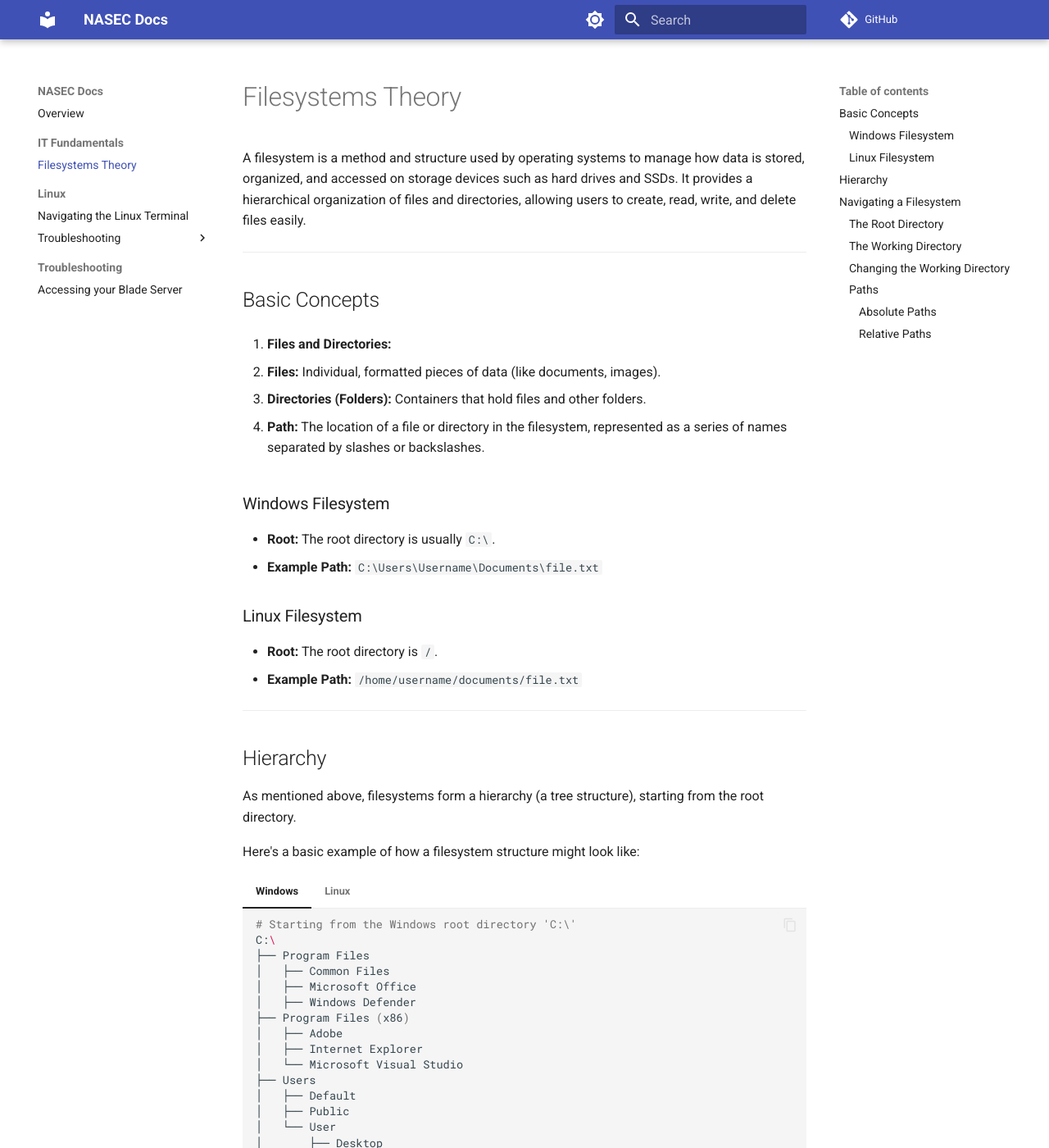
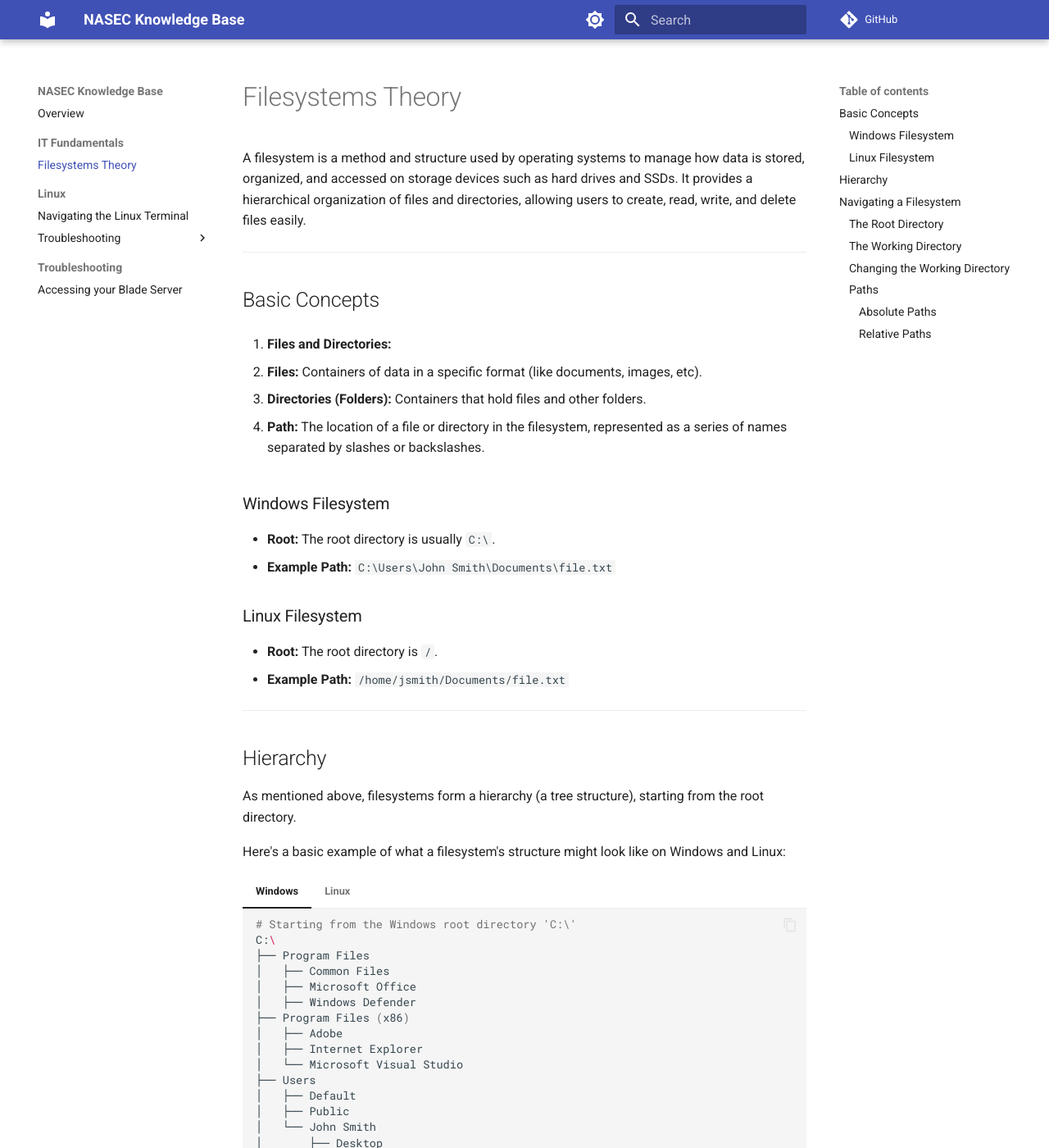
Before and after one commit to ralgar/nasec-docs, an MkDocs documentation site: the page built from content/fundamentals/filesystems.md, in a window 1280 px wide and 1400 px high. Shown: the whole window at 82% size. Built offline with MkDocs 1.6.1 and Material for MkDocs 9.7.7, drawn with Linux system fonts in a browser that asks for light colours; comment, search, counter and statistics services are not loaded; some of the changed text lies outside the part shown.

Commit message:
docs(*): update everything for initial release (#2)

````diff
--- a/content/fundamentals/filesystems.md
+++ b/content/fundamentals/filesystems.md
@@ -11,7 +11,8 @@ A filesystem is a method and structure used by operating systems to manage how
 
 1. **Files and Directories:**
 
-   - **Files:** Individual, formatted pieces of data (like documents, images).
+   - **Files:** Containers of data in a specific format (like documents,
+     images, etc).
    - **Directories (Folders):** Containers that hold files and other folders.
 
 1. **Path:** The location of a file or directory in the filesystem,
@@ -20,12 +21,12 @@ A filesystem is a method and structure used by operating systems to manage how
 ### Windows Filesystem
 
 - **Root:** The root directory is usually `C:\`.
-- **Example Path:** `C:\Users\Username\Documents\file.txt`
+- **Example Path:** `C:\Users\John Smith\Documents\file.txt`
 
 ### Linux Filesystem
 
 - **Root:** The root directory is `/`.
-- **Example Path:** `/home/username/documents/file.txt`
+- **Example Path:** `/home/jsmith/Documents/file.txt`
 
 ---
 
@@ -34,7 +35,8 @@ A filesystem is a method and structure used by operating systems to manage how
 As mentioned above, filesystems form a hierarchy (a tree structure), starting
  from the root directory.
 
-Here's a basic example of how a filesystem structure might look like:
+Here's a basic example of what a filesystem's structure might look like on
+ Windows and Linux:
 
 === "Windows"
 
@@ -52,7 +54,7 @@ Here's a basic example of how a filesystem structure might look like:
     ├── Users
     │   ├── Default
     │   ├── Public
-    │   └── User
+    │   └── John Smith
     │       ├── Desktop
     │       ├── Documents
     │       ├── Downloads
@@ -84,7 +86,7 @@ Here's a basic example of how a filesystem structure might look like:
     │   │   └── config.ini
     │   └── resolv.conf
     ├── home
-    │   ├── user1
+    │   ├── jsmith
     │   │   └── file1.txt
     │   └── user2
     │       └── file2.txt
@@ -144,13 +146,13 @@ An **absolute path** is the complete path required to locate a file on the
 === "Windows"
 
     ```
-    C:\Users\Ryan\Documents\MySchoolAssignment.docx
+    C:\Users\John Smith\Documents\MySchoolAssignment.docx
     ```
 
 === "Linux"
 
     ```
-    /home/users/ryan/Documents/MySchoolAssignment.docx
+    /home/jsmith/Documents/MySchoolAssignment.docx
     ```
 
 #### Relative Paths
@@ -161,15 +163,15 @@ A **relative path** specifies the location of a file or directory *in relation*
 
 === "Windows"
 
-    If our current working directory is `C:\Users\Username`, then our relative
-     path would be:
+    If our current working directory is `C:\Users\John Smith`, then our
+     relative path would be:
 
     ```
     .\Documents\MySchoolAssignment.docx
     ```
 
-    If we change our current working directory to `C:\Users\Username\Documents`,
-     then our relative path becomes:
+    If we change our current working directory to
+     `C:\Users\John Smith\Documents`, then our relative path becomes:
 
     ```
     .\MySchoolAssignment.docx
@@ -177,14 +179,14 @@ A **relative path** specifies the location of a file or directory *in relation*
 
 === "Linux"
 
-    If our current working directory is `/home/username`, then our relative path
+    If our current working directory is `/home/jsmith`, then our relative path
      would be:
 
     ```
     ./Documents/MySchoolAssignment.docx
     ```
 
-    If we change our current working directory to `/home/username/Documents`,
+    If we change our current working directory to `/home/jsmith/Documents`,
      then our relative path becomes:
 
     ```
--- a/mkdocs.yml
+++ b/mkdocs.yml
@@ -1,10 +1,10 @@
-site_name: NASEC Docs
+site_name: NASEC Knowledge Base
 copyright: >
   <div align="center">
   Copyright &copy; 2024 Ryan Algar
   </div>
-repo_url: https://github.com/ralgar/nasec-docs
-site_url: https://ralgar.github.io/nasec-docs/
+repo_url: https://github.com/ralgar/nasec-kb
+site_url: https://ralgar.github.io/nasec-kb/
 docs_dir: ./content
 
 theme:
````
Also changed, not shown: content/index.md (+6 -5 lines).
